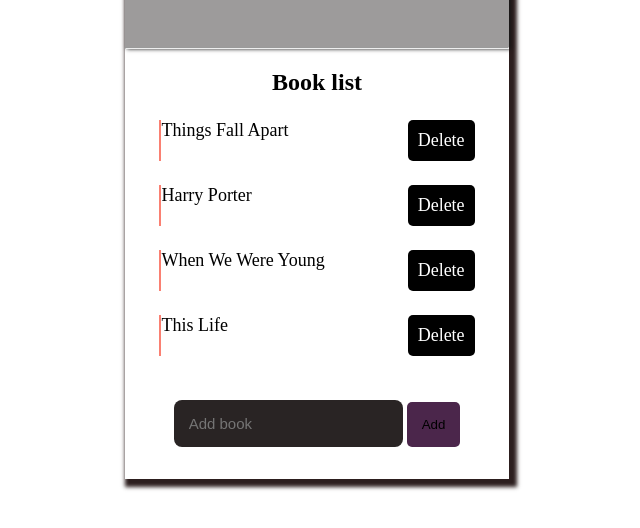
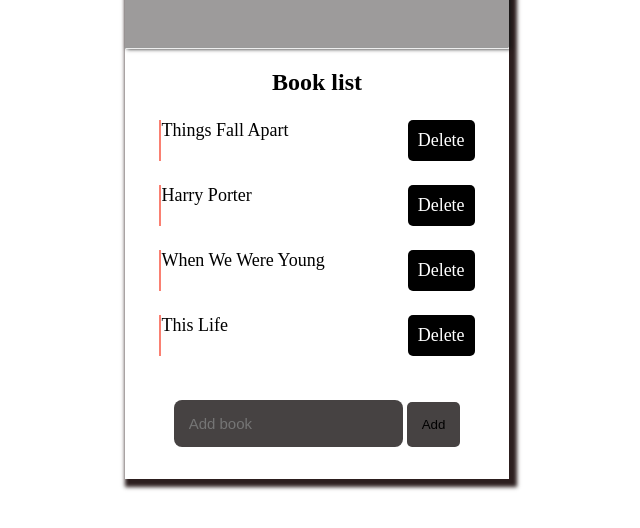
Before and after one commit to PASEDA-MODUPE/BOOKORAMA, a plain HTML site: page index.html in a window 1280 px wide. Shown: the part 184-712 px from the top of the page, without its empty margins (323-963 px from the left). Drawn offline with Linux system fonts and the light colour scheme.

Commit message:
initial commit

```diff
--- a/style.css
+++ b/style.css
@@ -30,11 +30,13 @@ input{
     border-radius: 8px;
     /* position: relative; */
 
-       background-color: rgb(41, 36, 36);
+       background-color: rgba(41, 36, 36, 0.862);
+       color: white
 }
 
+
 button{
-    background-color:rgb(75, 38, 75);
+    background-color:rgba(41, 36, 36, 0.862);
     padding: 15px;
     border: none;
     border-radius: 5px;
```
